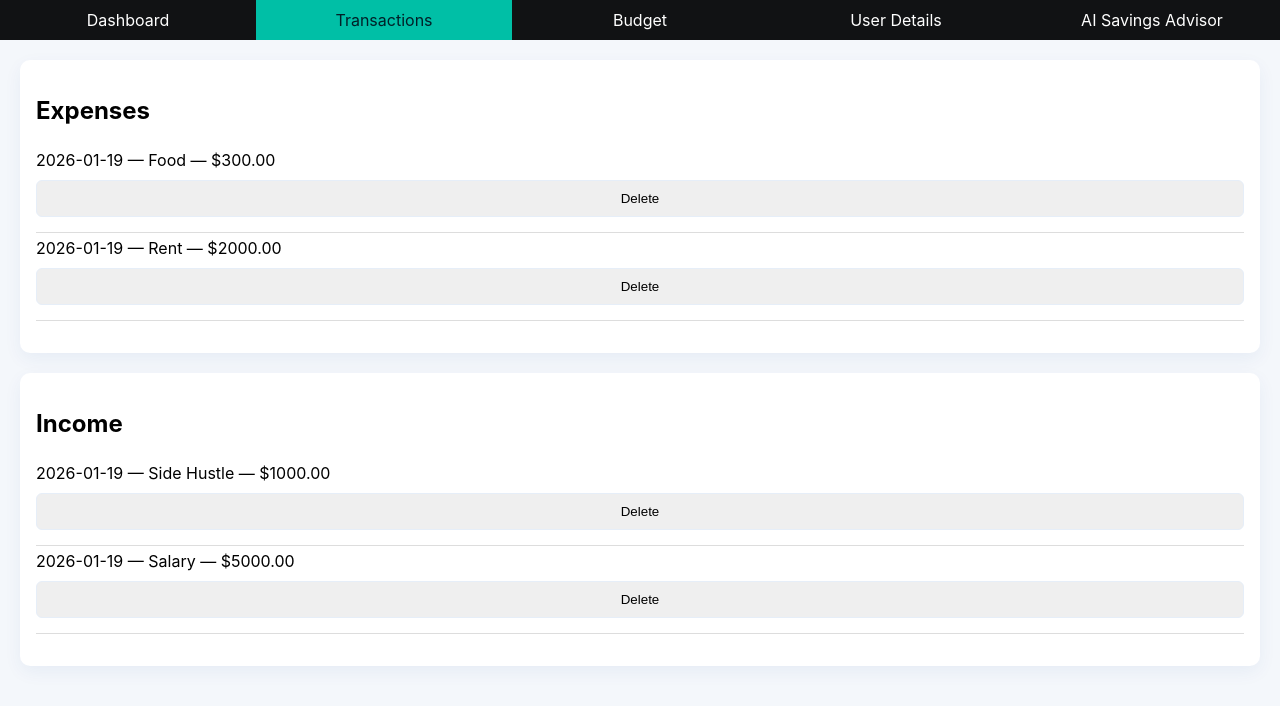
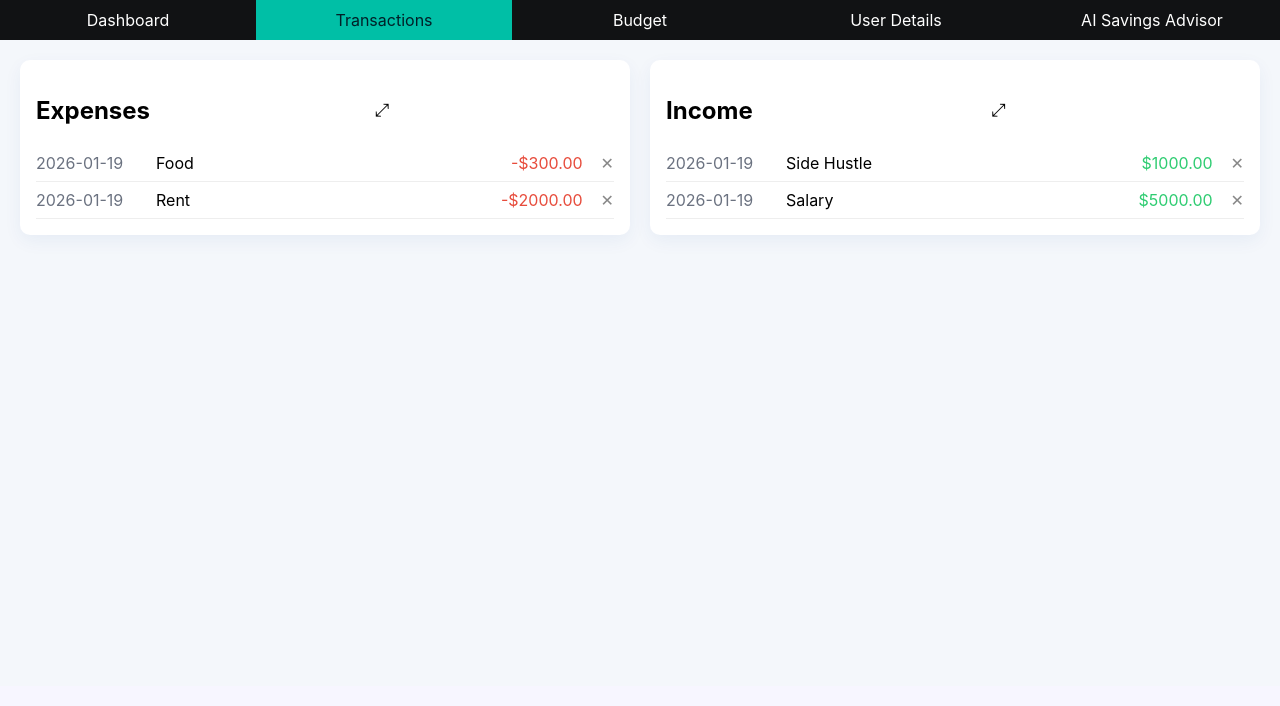
Before and after one commit to coder6448/finance_advisor, a Flask app: page / in a window 1280 px wide, after a click on "Transactions". Shown: the part 114-820 px from the top of the page. After the commit the page ends 351 px from the top, so only its background shows below. Run offline with Flask 3, Linux system fonts and the light colour scheme.

Commit message:
removed key

```diff
--- a/templates/tabs/transactions.html
+++ b/templates/tabs/transactions.html
@@ -1,37 +1,51 @@
-<div class="two-column">
-    <div class="card">
-        <h2>Expenses</h2>
-        <ul>
+<div class="forms-container">
+
+    <!-- EXPENSES -->
+    <div class="card transaction-card">
+        <div class="card-header">
+            <h2>Expenses</h2>
+            <button class="expand-btn" onclick="toggleExpand(this)">⤢</button>
+        </div>
+
+        <div class="transaction-list">
             {% for e in expenses %}
-            <li>
-                {{ e.date.strftime("%Y-%m-%d") }} —
-                {{ e.category }} —
-                ${{ "%.2f"|format(e.amount) }}
-                <form method="POST"
-                      action="{{ url_for('delete_transaction', id=e.id, txn_type='expense') }}"
-                      style="display:inline;">
-                    <button>Delete</button>
-                </form>
-            </li>
+            <div class="transaction-row">
+                <span class="date">{{ e.date.strftime("%Y-%m-%d") }}</span>
+                <span class="category">{{ e.category }}</span>
+                <span class="amount negative">-${{ "%.2f"|format(e.amount) }}</span>
+                <a href="{{ url_for('delete_transaction', id=e.id, txn_type='expense') }}" class="delete-btn">✕</a>
+            </div>
+            {% else %}
+            <p class="empty-text">No expenses yet</p>
             {% endfor %}
-        </ul>
+        </div>
     </div>
 
-    <div class="card">
-        <h2>Income</h2>
-        <ul>
-            {% for i in incomes %}
-            <li>
-                {{ i.date.strftime("%Y-%m-%d") }} —
-                {{ i.category }} —
-                ${{ "%.2f"|format(i.amount) }}
-                <form method="POST"
-                      action="{{ url_for('delete_transaction', id=i.id, txn_type='income') }}"
-                      style="display:inline;">
-                    <button>Delete</button>
-                </form>
-            </li>
+    <!-- INCOME -->
+    <div class="card transaction-card">
+        <div class="card-header">
+            <h2>Income</h2>
+            <button class="expand-btn" onclick="toggleExpand(this)">⤢</button>
+        </div>
+
+        <div class="transaction-list">
+            {% for i in income %}
+            <div class="transaction-row">
+                <span class="date">{{ i.date.strftime("%Y-%m-%d") }}</span>
+                <span class="category">{{ i.category }}</span>
+                <span class="amount positive">${{ "%.2f"|format(i.amount) }}</span>
+                <a href="{{ url_for('delete_transaction', id=i.id, txn_type='income') }}" class="delete-btn">✕</a>
+            </div>
+            {% else %}
+            <p class="empty-text">No income yet</p>
             {% endfor %}
-        </ul>
+        </div>
     </div>
+
 </div>
+
+<script>
+function toggleExpand(btn) {
+    btn.closest(".transaction-card").classList.toggle("expanded");
+}
+</script>
```
Also changed, not shown: 1 other file.
